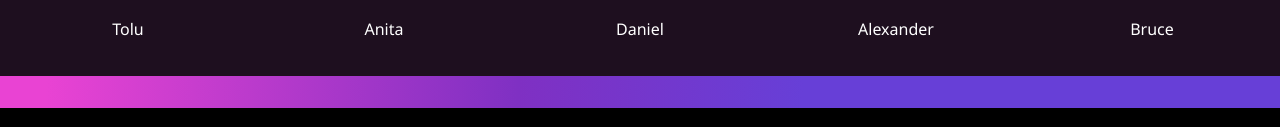
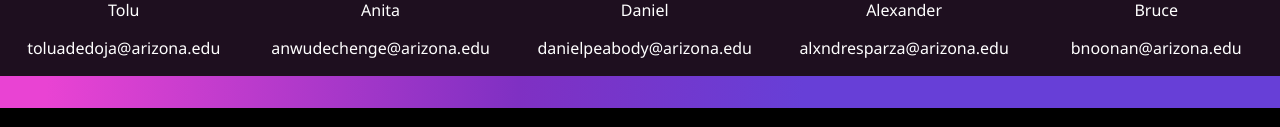
Before and after one commit to danielpeabody/techLeap, a website: page public-html/about.html in a window 1280 px wide. Shown: the part 1489-1616 px from the top of the page. Drawn offline with Linux system fonts and the light colour scheme.

Commit message:
added emails

```diff
--- a/public-html/about.html
+++ b/public-html/about.html
@@ -57,22 +57,27 @@
     <div class="headshot">
       <img src="images\tolu_techleap.jpeg" alt="">
       <p>Tolu</p>
+      <p>toluadedoja@arizona.edu</p>
     </div>
     <div class="headshot">
       <img src="images\Anita_in_red.JPG" alt="">
       <p>Anita</p>
+      <p>anwudechenge@arizona.edu</p>
     </div>
     <div class="headshot">
       <img src="images\daniel.jpg" alt="">
       <p>Daniel</p>
+      <p>danielpeabody@arizona.edu</p>
     </div>
     <div class="headshot">
       <img src="images\alexander.jpg" alt="">
       <p>Alexander</p>
+      <p>alxndresparza@arizona.edu</p>
     </div>
     <div class="headshot">
       <img src="images\headshot_4.png" alt="">
       <p>Bruce</p>
+      <p>bnoonan@arizona.edu</p>
     </div>
   </div>
 
```
